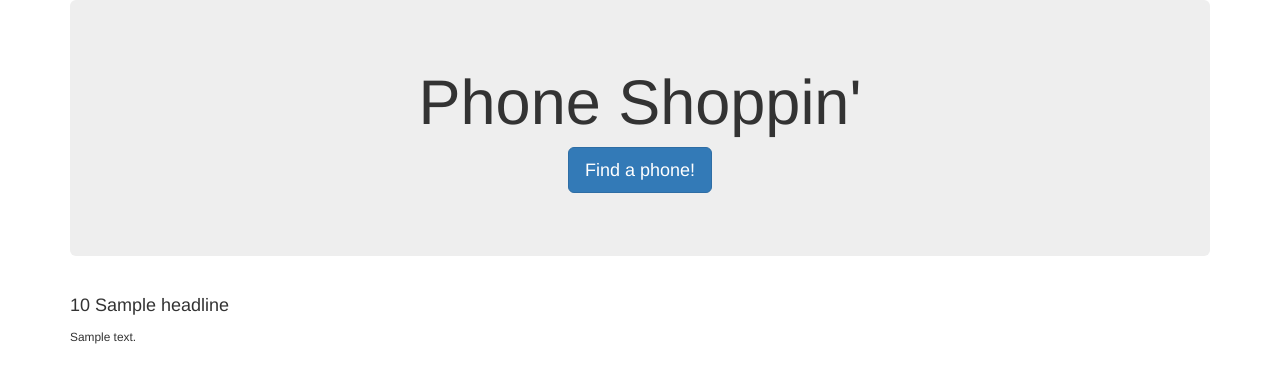
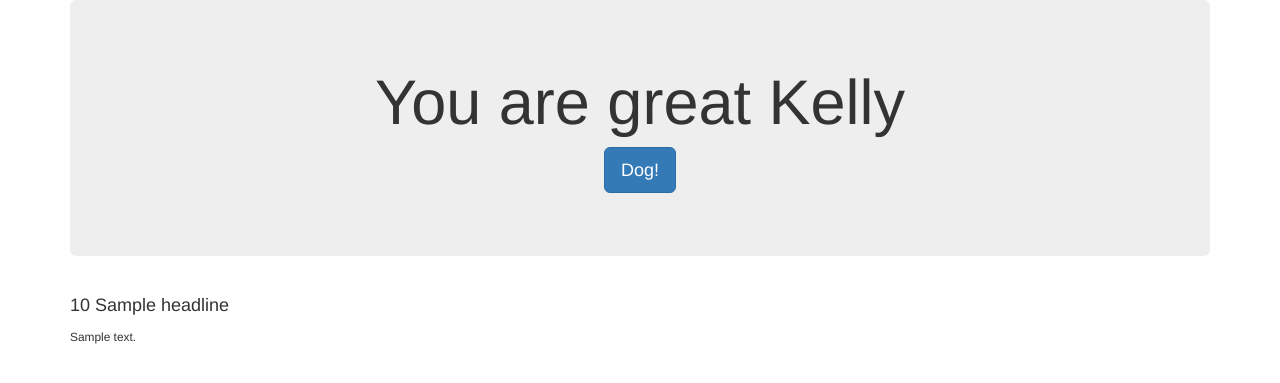
Before and after one commit to ghhyc/Web-Scraping-Challenge, a Flask app: template templates/index.html in a window 1280 px wide. Shown: the top 383 px of the page. Run offline with Flask 2, Linux system fonts and the light colour scheme; the template is opened without the code that fills it: most values are stand-ins (such as "Sample title", 1, 10 or a date in 2020); some libraries are stand-ins or nearby versions.

Commit message:
update index file

```diff
--- a/templates/index.html
+++ b/templates/index.html
@@ -5,7 +5,7 @@
   <meta charset="UTF-8">
   <meta name="viewport" content="width=device-width, initial-scale=1.0">
   <meta http-equiv="X-UA-Compatible" content="ie=edge">
-  <title>Find a Phone</title>
+  <title>Red</title>
   <link rel="stylesheet" href="https://maxcdn.bootstrapcdn.com/bootstrap/3.3.7/css/bootstrap.min.css">
 </head>
 
@@ -13,8 +13,8 @@
   <div class="container">
 
     <div class="jumbotron text-center">
-      <h1>Phone Shoppin'</h1>
-      <p><a class="btn btn-primary btn-lg" href="/scrape" role="button">Find a phone!</a></p>
+      <h1>You are great Kelly</h1>
+      <p><a class="btn btn-primary btn-lg" href="/scrape" role="button">Dog!</a></p>
     </div>
 
     <!-- Phone Listings -->
```
